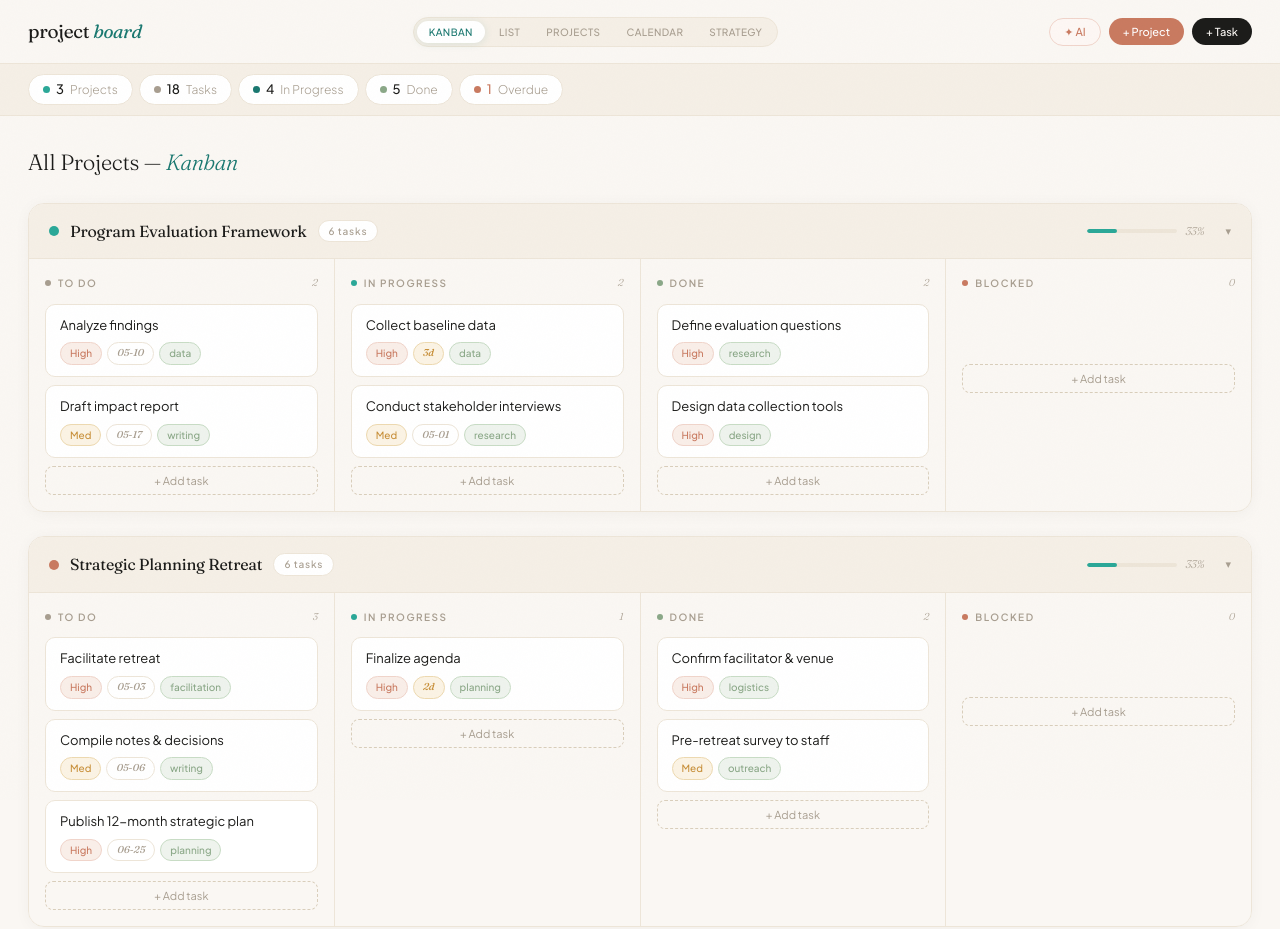
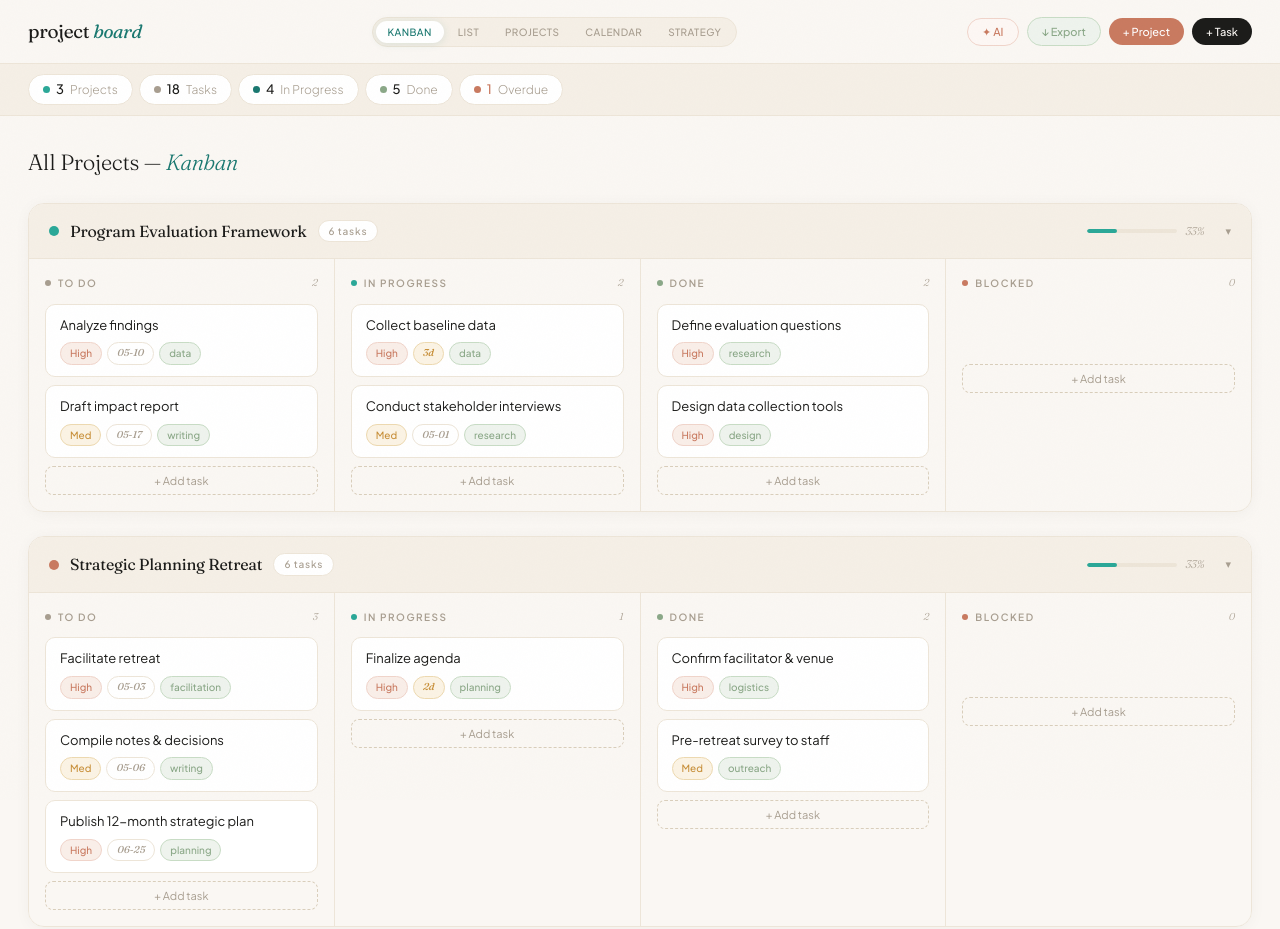
Before and after one commit to JenaySermon/Project-Management-Tools, a plain HTML site: page index.html in a window 1280 px wide. Shown: the top 929 px of the page. Drawn offline with Linux system fonts and the light colour scheme.

Commit message:
Update index.html

```diff
--- a/index.html
+++ b/index.html
@@ -5,6 +5,7 @@
 <meta name="viewport" content="width=device-width, initial-scale=1.0">
 <title>Project Board</title>
 <link href="https://fonts.googleapis.com/css2?family=Fraunces:ital,opsz,wght@0,9..144,300;0,9..144,400;0,9..144,500;1,9..144,300;1,9..144,400;1,9..144,500&family=Plus+Jakarta+Sans:ital,wght@0,300;0,400;0,500;0,600;1,300&display=swap" rel="stylesheet">
+<script src="https://cdnjs.cloudflare.com/ajax/libs/xlsx/0.18.5/xlsx.full.min.js"></script>
 <style>
 :root {
   --ink:        #1C1C1A;
@@ -50,6 +51,8 @@ body::before{content:'';position:fixed;inset:0;background-image:url("data:[embed
 .btn-new-proj:hover{background:var(--teal);transform:translateY(-1px);}
 .btn-new{font-family:'Plus Jakarta Sans',sans-serif;font-size:11px;font-weight:500;background:var(--ink);color:var(--warm-white);border:none;padding:7px 14px;border-radius:40px;cursor:pointer;transition:background 0.2s,transform 0.15s;white-space:nowrap;}
 .btn-new:hover{background:var(--teal);transform:translateY(-1px);}
+.btn-export{font-family:'Plus Jakarta Sans',sans-serif;font-size:11px;font-weight:500;background:var(--sage-pale);color:var(--sage);border:1px solid #C8DCC5;padding:7px 14px;border-radius:40px;cursor:pointer;transition:all 0.2s;white-space:nowrap;}
+.btn-export:hover{background:var(--sage);color:white;border-color:var(--sage);transform:translateY(-1px);}
 
 /* STATS */
 .stats-bar{background:var(--linen);border-bottom:1px solid var(--cream);padding:10px 28px;display:flex;gap:6px;flex-wrap:wrap;align-items:center;}
@@ -276,6 +279,7 @@ body::before{content:'';position:fixed;inset:0;background-image:url("data:[embed
   </div>
   <div class="topbar-right">
     <button class="btn-ai" onclick="toggleAI()">✦ AI</button>
+    <button class="btn-export" onclick="exportExcel()">↓ Export</button>
     <button class="btn-new-proj" onclick="openProjModal()">+ Project</button>
     <button class="btn-new" onclick="openTaskModal()">+ Task</button>
   </div>
@@ -850,6 +854,88 @@ async function runAI(){
 }
 document.getElementById('ai-input').addEventListener('keydown',e=>{if(e.key==='Enter')runAI();});
 
+// ── EXPORT TO EXCEL ───────────────────────────────────────────────────────
+function exportExcel(){
+  const wb = XLSX.utils.book_new();
+  const COL_LBL_MAP={todo:'To Do',inprogress:'In Progress',done:'Done',blocked:'Blocked'};
+  const PRI_MAP={high:'High',med:'Medium',low:'Low'};
+  const HOR_MAP={'6w':'6 Weeks','3m':'3 Months','6m':'6 Months','9m':'9 Months','12m':'12 Months'};
+
+  // ── SHEET 1: All Tasks ──────────────────────────────────────────────────
+  const allRows=[['Project','Task','Description','Status','Priority','Due Date','Label','Strategic Horizon']];
+  projects.forEach(p=>{
+    const pt=tasks.filter(t=>t.projectId===p.id);
+    pt.forEach(t=>{
+      allRows.push([
+        p.name,
+        t.title,
+        t.desc||'',
+        COL_LBL_MAP[t.status]||t.status,
+        PRI_MAP[t.priority]||t.priority,
+        t.due||'',
+        t.label||'',
+        HOR_MAP[t.horizon]||''
+      ]);
+    });
+    if(pt.length) allRows.push(['','','','','','','','']); // spacer between projects
+  });
+  const wsAll=XLSX.utils.aoa_to_sheet(allRows);
+  wsAll['!cols']=[{wch:28},{wch:36},{wch:40},{wch:14},{wch:10},{wch:12},{wch:14},{wch:16}];
+  XLSX.utils.book_append_sheet(wb, wsAll, 'All Tasks');
+
+  // ── SHEET 2: Project Summary ────────────────────────────────────────────
+  const sumRows=[['Project','Color','Total Tasks','Done','In Progress','Blocked','To Do','% Complete','Description']];
+  projects.forEach(p=>{
+    const pt=tasks.filter(t=>t.projectId===p.id);
+    const done=pt.filter(t=>t.status==='done').length;
+    const pct=pt.length?Math.round(done/pt.length*100):0;
+    sumRows.push([
+      p.name, p.color, pt.length, done,
+      pt.filter(t=>t.status==='inprogress').length,
+      pt.filter(t=>t.status==='blocked').length,
+      pt.filter(t=>t.status==='todo').length,
+      pct+'%',
+      p.desc||''
+    ]);
+  });
+  const wsSum=XLSX.utils.aoa_to_sheet(sumRows);
+  wsSum['!cols']=[{wch:28},{wch:10},{wch:12},{wch:8},{wch:12},{wch:10},{wch:8},{wch:12},{wch:44}];
+  XLSX.utils.book_append_sheet(wb, wsSum, 'Project Summary');
+
+  // ── SHEET 3: Strategic Horizons ─────────────────────────────────────────
+  const hRows=[['Horizon','Project','Task','Status','Priority','Due Date','Label']];
+  ['6w','3m','6m','9m','12m'].forEach(hid=>{
+    const ht=tasks.filter(t=>t.horizon===hid);
+    if(ht.length){
+      ht.forEach(t=>{
+        const p=pById(t.projectId);
+        hRows.push([HOR_MAP[hid],p?.name||'',t.title,COL_LBL_MAP[t.status]||t.status,PRI_MAP[t.priority]||t.priority,t.due||'',t.label||'']);
+      });
+      hRows.push(['','','','','','','']); // spacer
+    }
+  });
+  const wsH=XLSX.utils.aoa_to_sheet(hRows);
+  wsH['!cols']=[{wch:14},{wch:28},{wch:36},{wch:14},{wch:10},{wch:12},{wch:14}];
+  XLSX.utils.book_append_sheet(wb, wsH, 'Strategic Horizons');
+
+  // ── Per-project sheets ───────────────────────────────────────────────────
+  projects.forEach(p=>{
+    const pt=tasks.filter(t=>t.projectId===p.id);
+    if(!pt.length) return;
+    const rows=[['Task','Description','Status','Priority','Due Date','Label','Strategic Horizon']];
+    pt.forEach(t=>rows.push([t.title,t.desc||'',COL_LBL_MAP[t.status]||t.status,PRI_MAP[t.priority]||t.priority,t.due||'',t.label||'',HOR_MAP[t.horizon]||'']));
+    const ws=XLSX.utils.aoa_to_sheet(rows);
+    ws['!cols']=[{wch:36},{wch:40},{wch:14},{wch:10},{wch:12},{wch:14},{wch:16}];
+    // Sanitize sheet name (Excel max 31 chars, no special chars)
+    const sheetName=p.name.replace(/[\\\/\?\*\[\]]/g,'').slice(0,31);
+    XLSX.utils.book_append_sheet(wb, ws, sheetName);
+  });
+
+  // ── Download ─────────────────────────────────────────────────────────────
+  const today=new Date().toISOString().slice(0,10);
+  XLSX.writeFile(wb, `project-board-${today}.xlsx`);
+}
+
 // ── RENDER ALL + INIT ─────────────────────────────────────────────────────
 function renderAll(){
   renderKanban();
```
